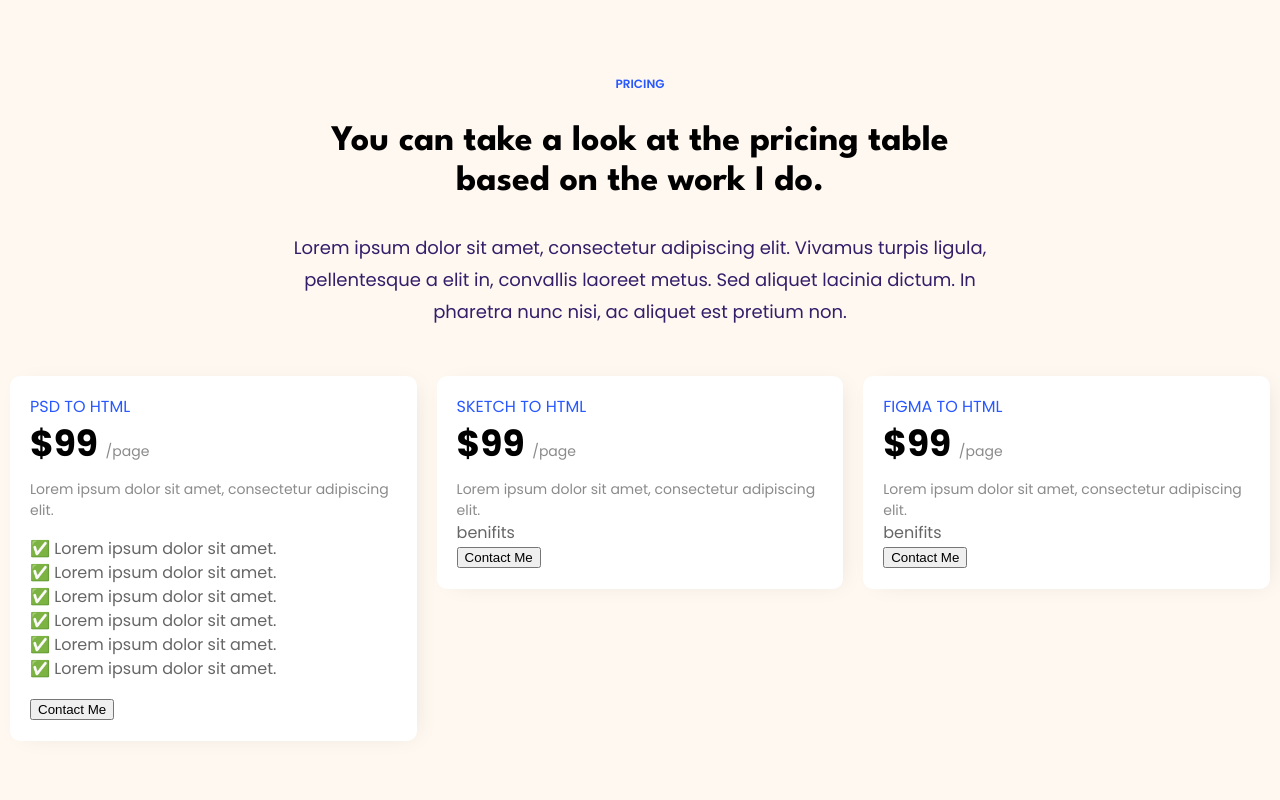
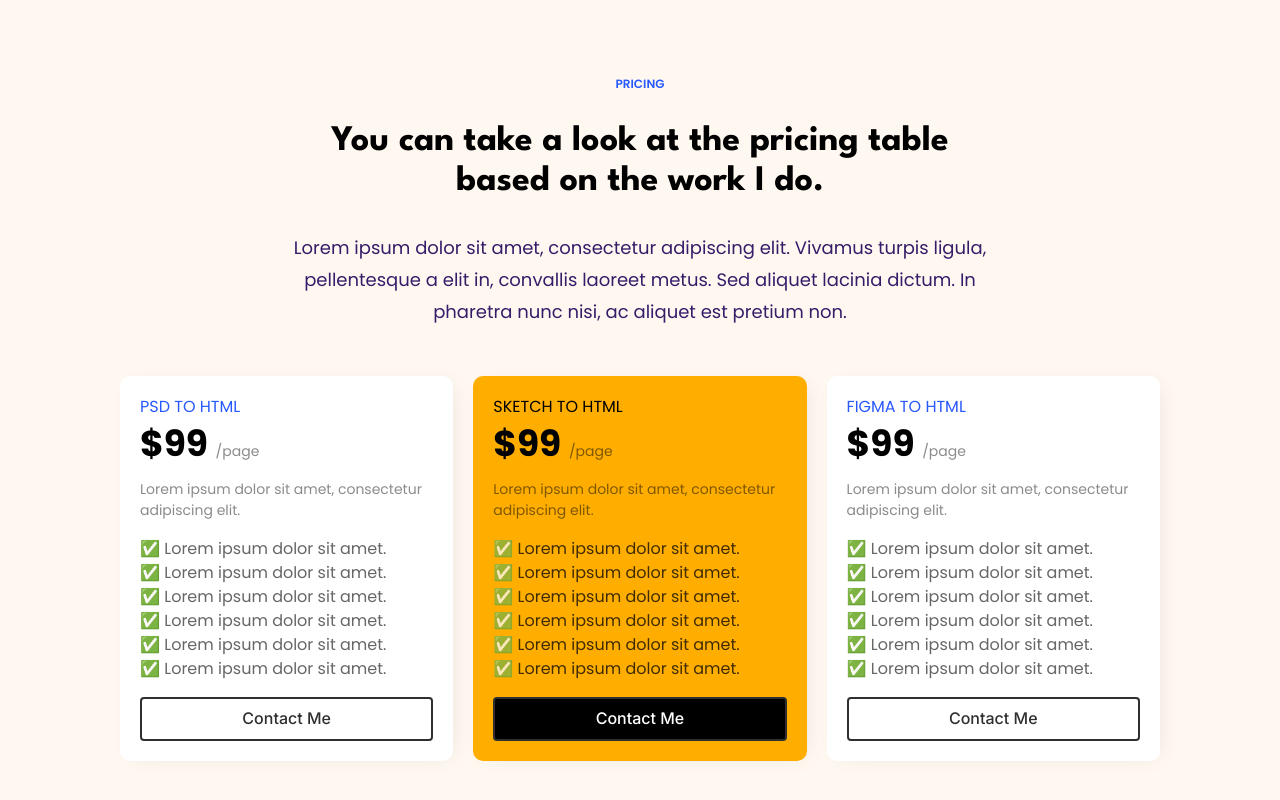
Before and after one commit to mmsalmanfaris/Figma-to-Web-Page, a plain HTML site: page index.html in a window 1280 px wide. Shown: the part 508-1308 px from the top of the page. Drawn offline with Linux system fonts and the light colour scheme.

Commit message:
pricing-section-completed

```diff
--- a/index.html
+++ b/index.html
@@ -93,14 +93,14 @@
                     <li>✅ Lorem ipsum dolor sit amet.</li>
                     <li>✅ Lorem ipsum dolor sit amet.</li>
                 </ul>
-                <div>
-                    <button> Contact Me</button>
-                </div>
+
+                <button class="price-button"> Contact Me</button>
+
             </div>
         </div>
 
         <div class="price-box">
-            <div class="pricing-card">
+            <div class="pricing-card card-2">
                 <div class="service">
                     SKETCH to HTML
                 </div>
@@ -113,12 +113,16 @@
                     Lorem ipsum dolor sit amet, consectetur adipiscing elit.
                 </div>
 
-                <div class="service-benifits">
-                    benifits
-                </div>
-                <div>
-                    <button> Contact Me</button>
-                </div>
+                <ul class="service-benifits">
+                    <li>✅ Lorem ipsum dolor sit amet.</li>
+                    <li>✅ Lorem ipsum dolor sit amet.</li>
+                    <li>✅ Lorem ipsum dolor sit amet.</li>
+                    <li>✅ Lorem ipsum dolor sit amet.</li>
+                    <li>✅ Lorem ipsum dolor sit amet.</li>
+                    <li>✅ Lorem ipsum dolor sit amet.</li>
+                </ul>
+
+                <button class="price-button"> Contact Me</button>
             </div>
         </div>
 
@@ -136,12 +140,16 @@
                     Lorem ipsum dolor sit amet, consectetur adipiscing elit.
                 </div>
 
-                <div class="service-benifits">
-                    benifits
-                </div>
-                <div>
-                    <button> Contact Me</button>
-                </div>
+                <ul class="service-benifits">
+                    <li>✅ Lorem ipsum dolor sit amet.</li>
+                    <li>✅ Lorem ipsum dolor sit amet.</li>
+                    <li>✅ Lorem ipsum dolor sit amet.</li>
+                    <li>✅ Lorem ipsum dolor sit amet.</li>
+                    <li>✅ Lorem ipsum dolor sit amet.</li>
+                    <li>✅ Lorem ipsum dolor sit amet.</li>
+                </ul>
+
+                <button class="price-button"> Contact Me</button>
             </div>
         </div>
     </div>
--- a/style.css
+++ b/style.css
@@ -114,9 +114,9 @@ h2 {
 
 #pricing-area {
     display: flex;
-    /* max-width: 700px;
-    margin: 0 auto; */
-    /* text-align: center; */
+    max-width: 1060px;
+    margin: 0 auto;
+
 }
 
 .price-box {
@@ -173,3 +173,53 @@ h2 {
     line-height: 24px;
     color: #666666;
 }
+
+.price-button {
+    width: 100%;
+    height: 44px;
+    background-color: white;
+    border-radius: 4px;
+    border: 2px solid #2f2f2f;
+
+    color: #2F2F2F;
+    font-family: Inter, sans-serif;
+    font-size: 16px;
+    font-weight: 500;
+    line-height: 19px;
+}
+
+.price-button:hover {
+    background-color: #2f2f2f;
+    color: #ffffff;
+    cursor: pointer;
+}
+
+.card-2 {
+    background-color: rgb(255, 174, 0);
+}
+
+.card-2 .service {
+    color: black;
+}
+
+.card-2 li {
+    color: #000000BF;
+}
+
+.card-2 .service-description {
+    color: #00000080;
+}
+
+.card-2 .price-per {
+    color: #00000080;
+}
+
+.card-2 .price-button {
+    background-color: black;
+    color: white;
+}
+
+.card-2 .price-button:hover {
+    background-color: white;
+    color: black;
+}
```
